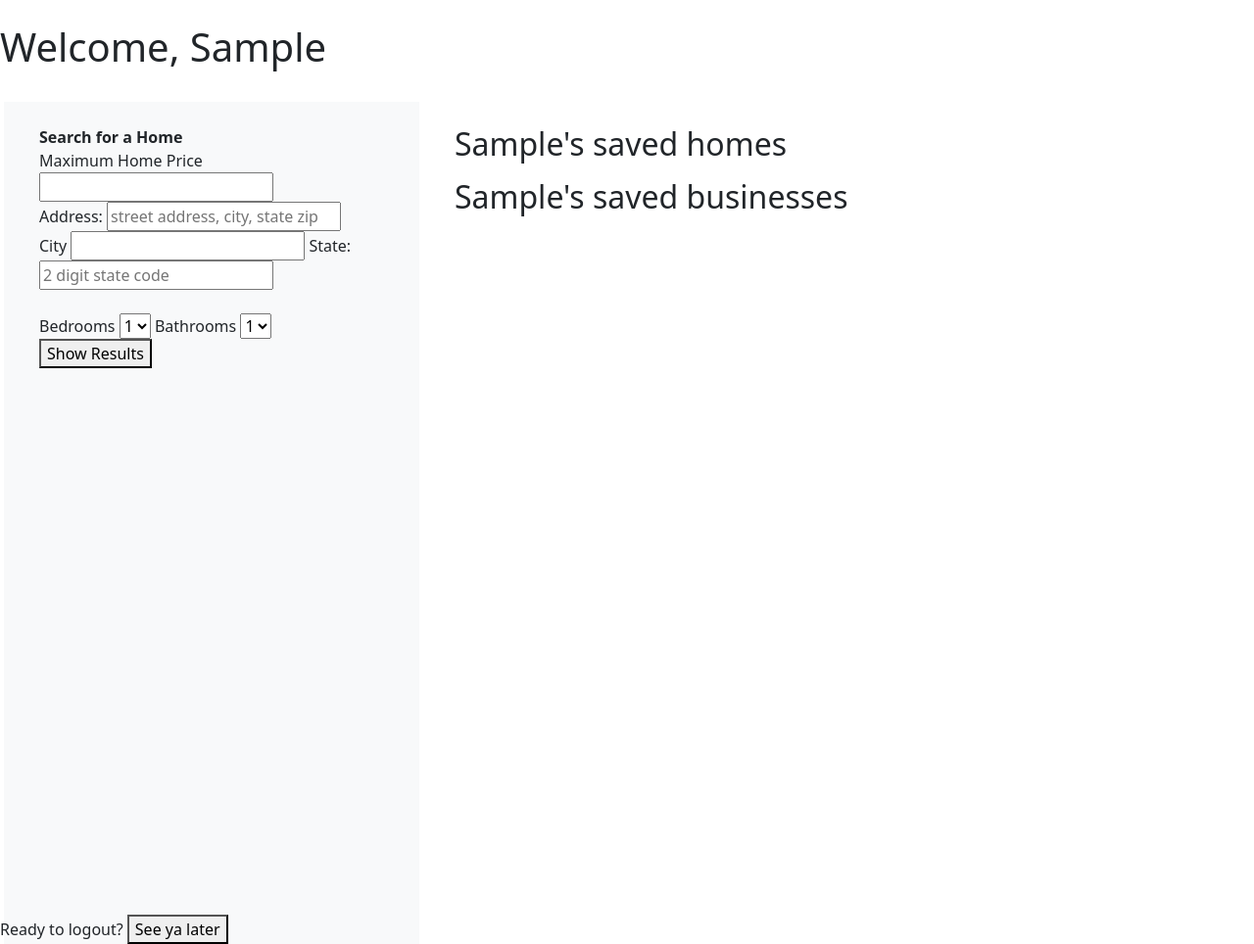
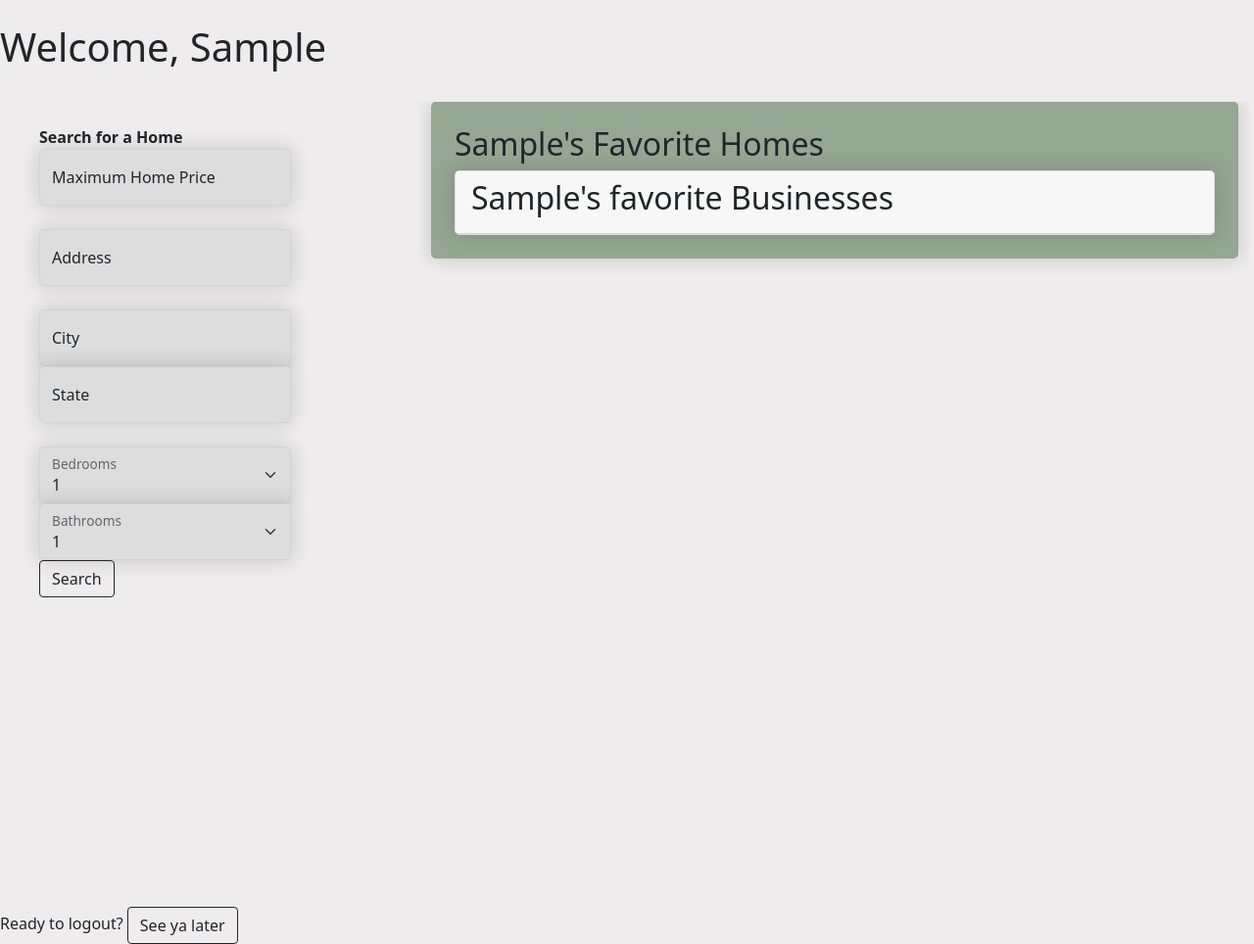
Before and after one commit to Swalvesam/Capstone_Project, a Flask app: page /users in a window 1280 px wide. Shown: the whole page at 98% size. Run offline with Flask 2, Linux system fonts and the light colour scheme; the visitor is signed in with stand-in values (Sample User, id 1); data comes from the database, SQL or seed files in the repository; data that the repository does not hold is empty.

Commit message:
updated styling and fixed bug

```diff
--- a/server.py
+++ b/server.py
@@ -305,8 +305,10 @@
 @login_required
 def remove_saved_business():
     """removes business from saved_businesses table"""
+    """shown on users.html"""
+
     yelp_id = request.form.get('remove_saved_business')
-    """shown on users.html"""
+
 
     crud.remove_saved_business(yelp_id)
 
--- a/static/css/site.css
+++ b/static/css/site.css
@@ -4,6 +4,7 @@
     width: 100%;
     height: 100%;
     overflow: hidden;
+    background-color: #eeecec;
   }
 
   .overflow-y {
@@ -21,3 +22,41 @@
     width: 100%;
     text-align: left;
   }
+
+#home-search {
+  display: flex;
+  flex-direction: row;
+  width: 100%
+
+}
+
+.form-control, .form-select {
+  background-color: #dddddd;
+  border-radius: 5px;
+  box-shadow: 0 0 20px rgba(33,33,33,.2);
+}
+
+#saved{
+background-color: #95a792;
+border-radius: 5px;
+box-shadow: 0 0 20px rgba(33,33,33,.2);
+}
+
+.card, .list-group-item{
+  /* background-color: #a5b9a2; */
+  border-radius: 5px;
+  box-shadow: 0 0 20px rgba(33,33,33,.2);
+}
+
+button, {
+  border-radius: 4px !important;
+  background: rgb(243, 242, 242);
+  color: #3c3c3c;
+  border: solid 1px #3c3c3c;
+}
+
+button:hover {
+  transition: .3s;
+  box-shadow: 0 0 11px rgba(33,33,33,.2);
+  cursor: pointer;
+}
--- a/static/js/homeInfo.js
+++ b/static/js/homeInfo.js
@@ -69,7 +69,7 @@
 
         let mapOptions = {
             center: savedHomeCoords,
-            zoom: 12,
+            zoom: 13,
             mapId: 'e54bf19c5f6ff97',
         };
 
--- a/templates/base.html
+++ b/templates/base.html
@@ -9,11 +9,6 @@
     <!-- Required meta tags -->
     <meta charset="utf-8">
     <meta name="viewport" content="width=device-width, initial-scale=1">
-
-    <!-- Bootstrap Css -->
-    <link href="https://cdn.jsdelivr.net/npm/bootstrap@5.0.2/dist/css/bootstrap.min.css"
-    rel="stylesheet" integrity="sha384-EVSTQN3/azprG1Anm3QDgpJLIm9Nao0Yz1ztcQTwFspd3yD65VohhpuuCOmLASjC"
-    crossorigin="anonymous">
 
     <!-- custom styles -->
     <link rel="stylesheet" href="/static/site.css"/>
@@ -31,14 +26,6 @@
     {% block body %}
 
 
-
-
-    <script src="https://cdn.jsdelivr.net/npm/@popperjs/core@2.9.2/dist/umd/popper.min.js"
-    integrity="sha384-IQsoLXl5PILFhosVNubq5LC7Qb9DXgDA9i+tQ8Zj3iwWAwPtgFTxbJ8NT4GN1R8p"
-    crossorigin="anonymous"></script>
-    <script src="https://cdn.jsdelivr.net/npm/bootstrap@5.0.2/dist/js/bootstrap.min.js"
-    integrity="sha384-cVKIPhGWiC2Al4u+LWgxfKTRIcfu0JTxR+EQDz/bgldoEyl4H0zUF0QKbrJ0EcQF"
-    crossorigin="anonymous"></script>
     {% endblock %}
 
     {% block after_body %}{% endblock %}
--- a/templates/users.html
+++ b/templates/users.html
@@ -25,82 +25,115 @@
 
 <section class="h-100 mx-3 full-columns">
     <div class="row h-100">
-        <aside id="home_search" class="col-4 h-100 bg-light d-flex justify-content-center">
-            <div class="container my-4">
-                <b>Search for a Home</b>
+        <aside id="home_search" class="col-4 h-100 d-flex justify-content-center">
+            <div class="container w-100 my-4" id="home-search">
+
                 <form action=/home_search method="GET">
-                <label>Maximum Home Price</label> <input type="number" id="max_price" name="max_price" min="0" max="100,000,000"> <br>
-                <label>Address:</label>
-                <input type="text" placeholder="street address, city, state zip"name="street_address"><br>
-                <label>City</label> <input type="text" name="city">
-                <label>State:</label> <input type="text" placeholder="2 digit state code"  name="state"><br>
-                </datalist> <br>
-                <label>Bedrooms</label>
-                    <select name="bedrooms">
-                        <option value="1">1</option>
+                    <label for="home-search"><b>Search for a Home</b></label>
+                <div class="form-floating">
+                    <input type="number" class="form-control" id="max_price" name="max_price" min="0" max="100,000,000" placeholder="No punctuation needed"> <br>
+                    <label for="max_price">Maximum Home Price</label>
+                </div>
+                <div class="form-floating">
+                    <input type="text" class="form-control" id="street_address" placeholder="street address, city, state zip"name="street_address"><br>
+                    <label for="street_address">Address</label>
+                </div>
+                <div class="form-floating">
+                    <input type="text" class="form-control" id="city" placeholder="City Name" name="city">
+                    <label for="city">City</label>
+                </div>
+                <div class="form-floating">
+                    <input type="text" class="form-control" id="state" placeholder="2 digit state code"  name="state"><br>
+                    <label for="state">State</label>
+                </div>
+                <div class="form-floating">
+                    <select class="form-select" name="bedrooms" id="bedrooms">
+                        <option selected value="1">1</option>
                         <option value="2">2</option>
                         <option value="3">3</option>
                         <option value="4">4</option>
                         <option value="5">5</option>
                     </select>
-                <label>Bathrooms</label>
-                    <select name="bathrooms">
-                        <option value="1">1</option>
+                    <label for="bedrooms">Bedrooms</label>
+                </div>
+                <div class="form-floating">
+                    <select name="bathrooms" class="form-select" id="bathrooms">
+                        <option selected value="1">1</option>
                         <option value="2">2</option>
                         <option value="3">3</option>
                         <option value="4">4</option>
                         <option value="5">5</option>
-                    </select> <br>
-                <button type="submit" name="home_results">Show Results</button>
+                    </select>
+                    <label for="bathrooms">Bathrooms</label>
+                </div>
+                <!-- <div class="form-floating mb-3">   -->
+                    <button type="submit" name="home_results"class="btn btn-outline-dark">Search</button>
+                <!-- </div> -->
                 </form>
             </div>
         </aside>
 
 
         <main id="list_saved_homes" class="col h-100 overflow-y">
-            <div class="container py-4 content">
+            <div class="container py-4 content" id="saved">
+
+                <div class="row" id="sav-home">
+                    <label for="sav-home">
                     <h2>{% if current_user.is_authenticated %}
-                    {{current_user.first_name}}'s saved homes
+                        {{current_user.first_name}}'s Favorite Homes
                         {% endif %}
                     </h2>
-
-                <ul>
+                    </label>
+                    {% for home in saved_homes %}
                     <form action="/remove_saved_home" method="POST" id="remove_saved_home">
-                    {% for home in saved_homes %}
-                    <li>{{home.address}}</li>
+                    <!-- <div class="col-sm-6"> -->
+                    <div class="card">
+                        <div class="card-body">
+                            <h5 class="card-title">{{home.address}}</h5>
                             <input type="hidden" name="home_property_id" value="{{home.rm_property_id}}">
                             <input type="hidden" name="saved_home_id" value="{{home.saved_home_id}}">
 
                             <button type="submit" name="remove_saved_home" value="{{home.rm_property_id}}"class="btn"><i class="bi bi-trash"></i></button>
 
-                    <button onclick="location.href='/view_home_info/{{home.saved_home_id}}'" type="button"><i class="bi bi-house-door"></i> Info</button>
+                            <button onclick="location.href='/view_home_info/{{home.saved_home_id}}'" type="button" class="btn"><i class="bi bi-house-door"></i> Info</button>
+                        </div>
+                    </div>
+                    </form>
                     {% endfor %}
-                </form>
-                </form>
-                </ul>
+                </div>
 
 
+
+                <div class="card" >
+                <div class="card-header">
                     <h2> {% if current_user.is_authenticated %}
-                    {{current_user.first_name}}'s saved businesses
+                    {{current_user.first_name}}'s favorite Businesses
                     {% endif %}
                     </h2>
-                <ul>
+                </div>
+
+                {%for business in saved_businesses %}
+                <div class="card" >
                     <form action="/remove_saved_business" method="POST" id="remove_saved_business">
-                    {%for business in saved_businesses %}
-                    <li>{{business.bus_name}}</li>
-                    <button type="submit" name="remove_saved_business" value={{business.yelp_id}} class="btn"><i class="bi bi-trash"></i></button>
-                    <a href="{{business.yelp_url}}"><img class="yelpBurst" src="/static/icons/yelp.png"width="75" height="75"></img></a>
+                    <ul class="list-group list-group-flush">
+                        <li class="list-group-item">
+                            {{business.bus_name}}
+                        <a href="{{business.yelp_url}}" class="btn" type="button">View on Yelp</a>
+                        <button type="submit" name="remove_saved_business" value={{business.yelp_id}} class="btn"><i class="bi bi-trash"></i> </button>
+                        </li>
+
+                    </ul>
                     </form>
                     {% endfor %}
-                </ul>
+                </div>
             </div>
         </main>
     </div>
-
+    <!-- <i class="bi bi-trash"></i> -->
     <div class="footer">
         <form action=/logout>
             Ready to logout?
-            <button type="submit" name="logout">See ya later</button>
+            <button type="submit" name="logout" class="btn btn-outline-dark">See ya later</button>
         </form>
 
     </div>
```
Also changed, not shown: static/css/home_info.css (+31 -7 lines), static/css/homepage.css (+13 -10 lines), static/css/homes.css (added, +84 -0 lines), templates/home_info.html (+30 -25 lines), templates/homepage.html (+24 -16 lines), templates/homes.html (+48 -29 lines), static/icons/businesses.png, static/icons/homes.png, static/icons/saved.png, static/icons/yelp.png. Lines whose indentation alone changed are shown as unchanged.
